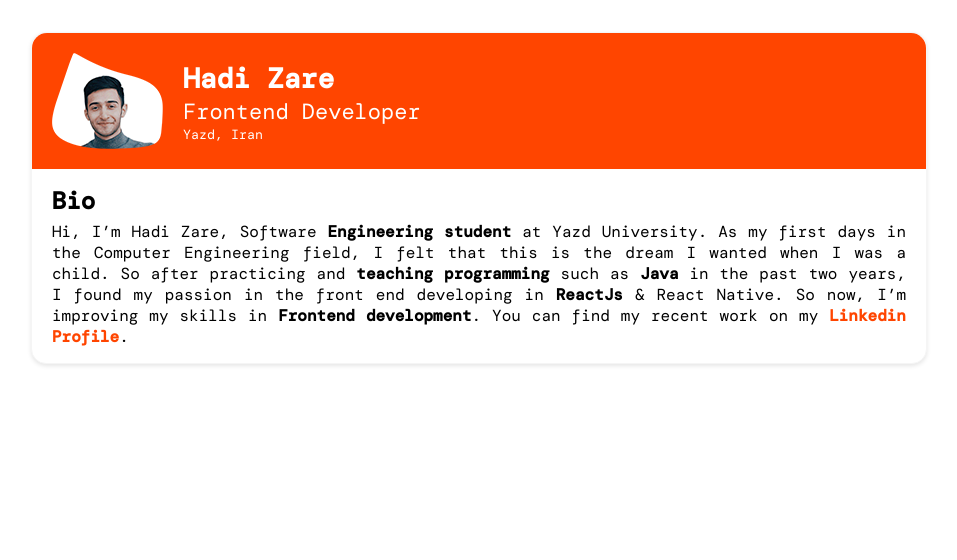
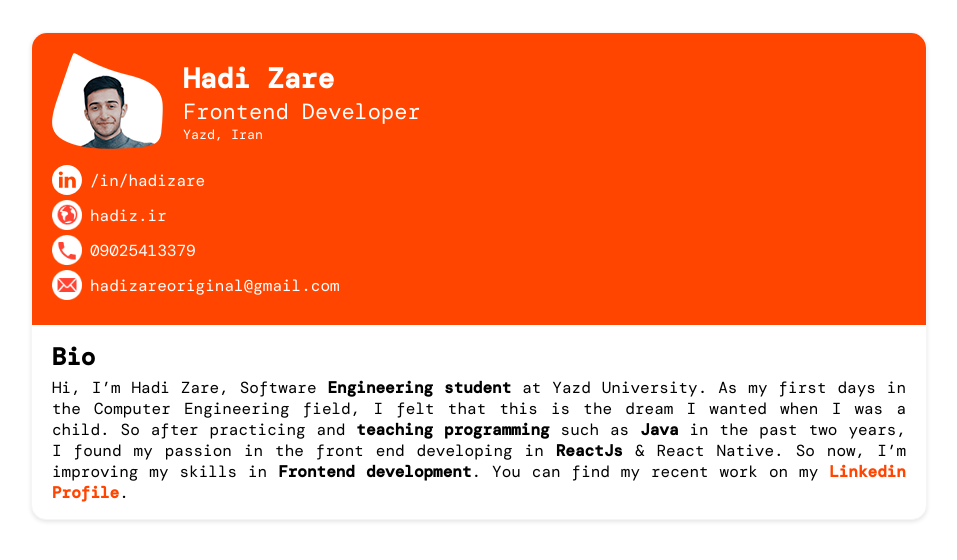
Before and after one commit to hadizz/hadizz.github.io, a Vue app: page / in a window 1280 px wide. Shown: the top 560 px of the page, without its empty margins (161-1118 px from the left). Built offline with nearby package versions, Linux system fonts and the light colour scheme; a web font is replaced by a local one.

Commit message:
feat: add header information

```diff
--- a/src/components/Header.vue
+++ b/src/components/Header.vue
@@ -1,17 +1,69 @@
 <template>
   <header>
-    <img alt="Hadi Zare Avatar" src="../assets/avatar-3.png" />
-    <div class="avatar-info">
-      <h1 class="name">Hadi Zare</h1>
-      <span class="job">Frontend Developer</span>
-      <small>Yazd, Iran</small>
+    <div class="left">
+      <img alt="Hadi Zare Avatar" src="../assets/avatar-3.png" />
+      <div class="avatar-info">
+        <h1 class="name">Hadi Zare</h1>
+        <span class="job">Frontend Developer</span>
+        <small>Yazd, Iran</small>
+      </div>
+    </div>
+    <div class="right">
+      <div class="mr">
+        <Information
+          alt="linkedin"
+          :src="images.linkedin"
+          text="/in/hadizare"
+          href="https://linkedin.com/in/hadizare"
+        />
+
+        <Information
+          alt="web"
+          :src="images.web"
+          text="hadiz.ir"
+          href="https://hadiz.ir"
+        />
+      </div>
+      <div>
+        <Information
+          alt="phone"
+          :src="images.phone"
+          text="09025413379"
+          clickable
+        />
+
+        <Information
+          alt="email"
+          :src="images.email"
+          text="hadizareoriginal@gmail.com"
+        />
+      </div>
     </div>
   </header>
 </template>
 
 <script>
+import Information from './Information';
+import phoneImage from '../assets/phone.png';
+import emailImage from '../assets/message.png';
+import linkedinImage from '../assets/linkedin.svg';
+import webImage from '../assets/web.png';
+
 export default {
   name: 'Header',
+  components: {
+    Information,
+  },
+  data() {
+    return {
+      images: {
+        phone: phoneImage,
+        email: emailImage,
+        linkedin: linkedinImage,
+        web: webImage,
+      },
+    };
+  },
 };
 </script>
 
@@ -19,10 +71,21 @@ export default {
 header {
   display: flex;
   flex-direction: row;
+  justify-content: space-between;
+
   background-color: orangered;
   color: white;
   padding: 20px;
   border-radius: 15px 15px 0 0;
+}
+.left {
+  display: flex;
+  flex-direction: row;
+}
+
+.left img {
+  width: 111px;
+  height: 96px;
 }
 
 .avatar-info {
@@ -40,11 +103,37 @@ header {
   font-size: 22px;
 }
 
+.right {
+  display: flex;
+  flex-direction: row;
+  align-items: center;
+}
+.mr {
+  margin-right: 20px;
+}
+
+.right img {
+  width: 30px;
+  height: 30px;
+}
+
+@media screen and (max-width: 1300px) {
+  .mr {
+    margin-right: 0;
+  }
+
+  header {
+    flex-direction: column;
+  }
+
+  .right {
+    flex-direction: column;
+    align-items: unset;
+    margin-top: 1rem;
+  }
+}
+
 @media screen and (max-width: 590px) {
-  /* img {
-    width: 50%;
-    height: 50%;
-  } */
   .name {
     font-size: 23px;
   }
--- /dev/null
+++ b/src/components/Information.vue
@@ -0,0 +1,45 @@
+<template>
+  <div class="f-row">
+    <img :alt="alt" :src="src" />
+    <div v-if="alt == 'phone'">
+      <span>{{ text }}</span>
+    </div>
+    <div v-else>
+      <a v-if="alt === 'email'" :href="'mailto:' + href" target="_blank">{{
+        text
+      }}</a>
+      <a v-else :href="href" target="_blank">{{ text }}</a>
+    </div>
+  </div>
+</template>
+
+<script>
+export default {
+  name: 'Information',
+  props: {
+    alt: String,
+    src: String,
+    text: String,
+    href: String,
+  },
+};
+</script>
+
+<style scoped>
+.f-row {
+  display: flex;
+  flex-direction: row;
+  align-items: center;
+  /* justify-content: center; */
+  margin-bottom: 5px;
+}
+img {
+  width: 30px;
+  height: 30px;
+  margin-right: 8px;
+}
+a {
+  color: white;
+  text-decoration: none;
+}
+</style>
```
